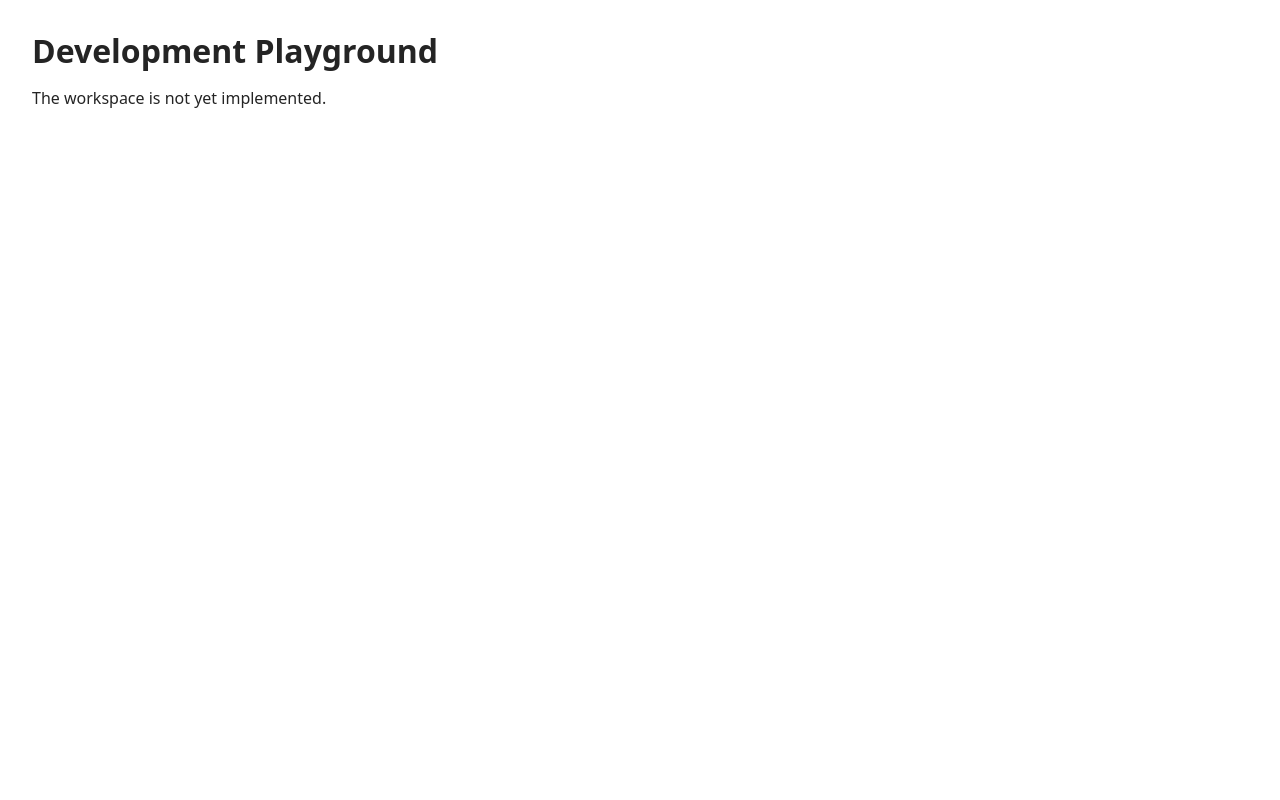
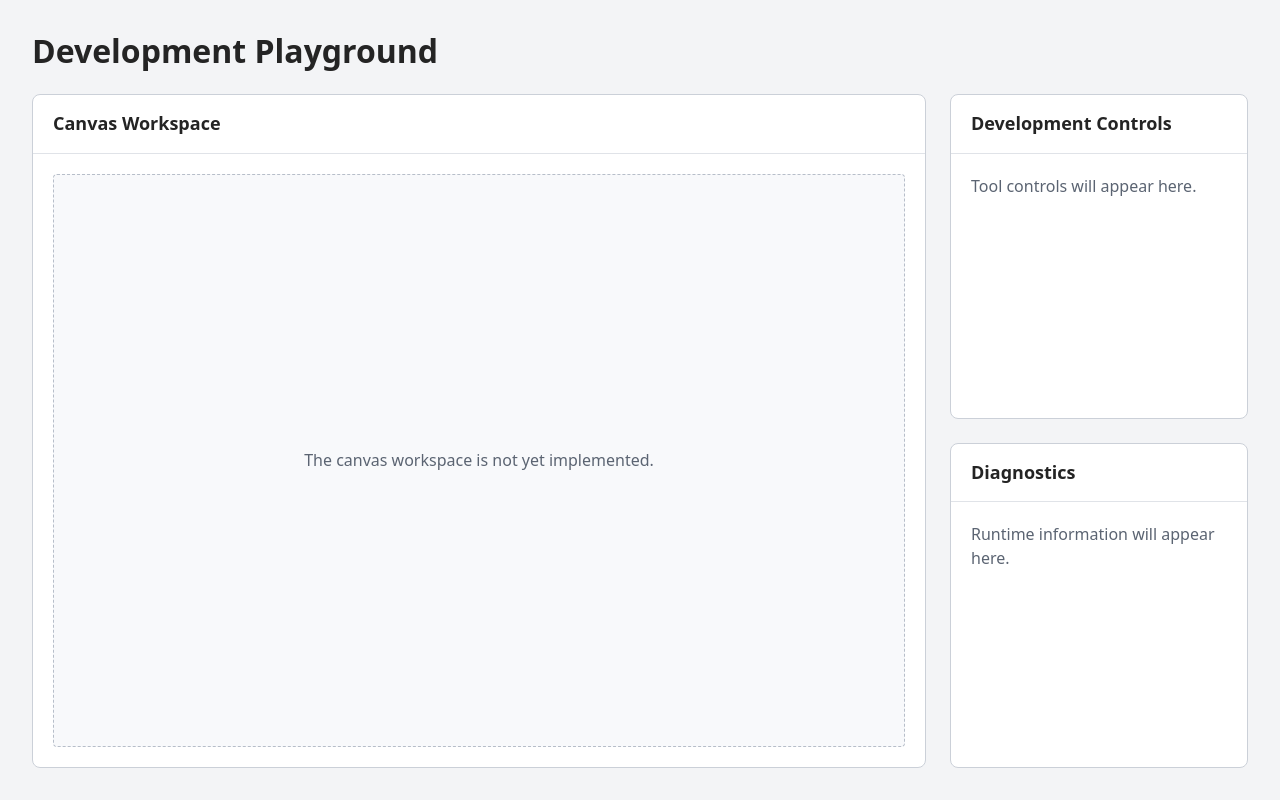
Before and after one commit to okrupenych/coloring-engine, a website built with Vite: page index.html in a window 1280 px wide. Built offline with nearby package versions, Linux system fonts and the light colour scheme.

Commit message:
Implement Playground layout structure (#31)

```diff
--- a/src/playground/ui/renderPlayground.ts
+++ b/src/playground/ui/renderPlayground.ts
@@ -1,8 +1,29 @@
 export function renderPlayground(root: HTMLElement): void {
   root.innerHTML = `
-    <main>
-      <h1>Development Playground</h1>
-      <p>The workspace is not yet implemented.</p>
+    <main class="playground">
+      <header class="playground-header">
+        <h1>Development Playground</h1>
+      </header>
+      <div class="playground-layout">
+        <section class="playground-region workspace" aria-labelledby="workspace-heading">
+          <h2 id="workspace-heading">Canvas Workspace</h2>
+          <div class="region-content workspace-content">
+            <p class="placeholder">The canvas workspace is not yet implemented.</p>
+          </div>
+        </section>
+        <section class="playground-region controls" aria-labelledby="controls-heading">
+          <h2 id="controls-heading">Development Controls</h2>
+          <div class="region-content">
+            <p class="placeholder">Tool controls will appear here.</p>
+          </div>
+        </section>
+        <section class="playground-region diagnostics" aria-labelledby="diagnostics-heading">
+          <h2 id="diagnostics-heading">Diagnostics</h2>
+          <div class="region-content">
+            <p class="placeholder">Runtime information will appear here.</p>
+          </div>
+        </section>
+      </div>
     </main>
   `
 }
--- a/src/playground/ui/style.css
+++ b/src/playground/ui/style.css
@@ -2,19 +2,27 @@
   font-family: system-ui, sans-serif;
   line-height: 1.5;
   color: #242424;
-  background: #fff;
+  background: #f3f4f6;
+}
+
+* {
+  box-sizing: border-box;
 }
 
 body {
   margin: 0;
 }
 
-main {
+.playground {
+  display: flex;
+  flex-direction: column;
+  min-height: 100vh;
+  gap: 1.5rem;
   padding: 2rem;
 }
 
 h1 {
-  margin: 0 0 1rem;
+  margin: 0;
   font-size: 2rem;
   line-height: 1.2;
 }
@@ -22,3 +30,64 @@ h1 {
 p {
   margin: 0;
 }
+
+.playground-layout {
+  display: grid;
+  grid-template-columns: minmax(0, 3fr) minmax(0, 1fr);
+  grid-template-rows: 1fr 1fr;
+  grid-template-areas:
+    "workspace controls"
+    "workspace diagnostics";
+  flex: 1;
+  gap: 1.5rem;
+}
+
+.playground-region {
+  display: flex;
+  flex-direction: column;
+  min-width: 0;
+  border: 1px solid #cbd0d8;
+  border-radius: 0.5rem;
+  background: #fff;
+  overflow-wrap: anywhere;
+}
+
+.playground-region h2 {
+  margin: 0;
+  padding: 1rem 1.25rem;
+  border-bottom: 1px solid #e0e3e8;
+  font-size: 1.125rem;
+  line-height: 1.4;
+}
+
+.workspace {
+  grid-area: workspace;
+}
+
+.controls {
+  grid-area: controls;
+}
+
+.diagnostics {
+  grid-area: diagnostics;
+}
+
+.region-content {
+  flex: 1;
+  min-width: 0;
+  padding: 1.25rem;
+}
+
+.workspace-content {
+  display: grid;
+  place-items: center;
+  margin: 1.25rem;
+  border: 1px dashed #b7bec9;
+  border-radius: 0.25rem;
+  background: #f8f9fb;
+  text-align: center;
+}
+
+.placeholder {
+  color: #5b6472;
+}
```
Also changed, not shown: src/playground/README.md.
